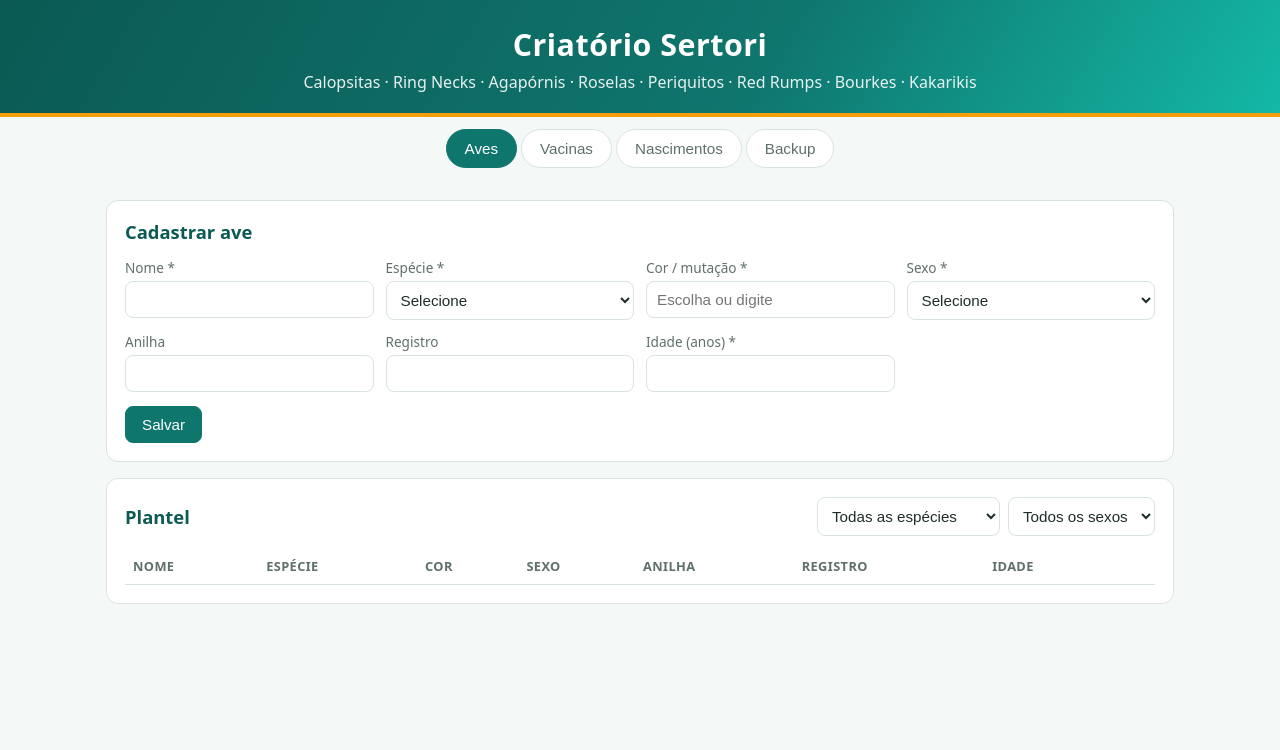
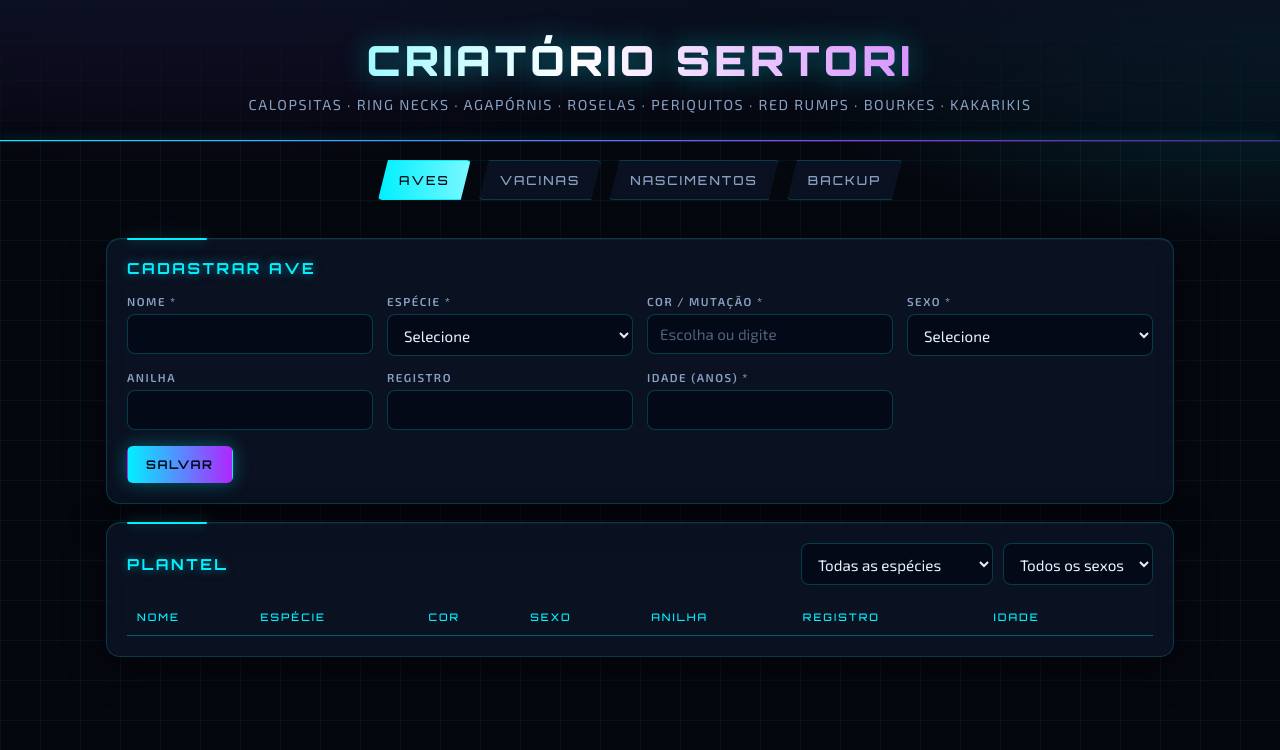
Before and after one commit to wilsonpiassineto87-cmyk/criatorio-sertori, a website: page public/index.html in a window 1280 px wide. Drawn offline with Linux system fonts and the light colour scheme; no server answers.

Commit message:
Visual futurista: tema escuro com neon, vidro e fontes Orbitron/Exo 2
Co-Authored-By: Claude Opus 5.5 <noreply@anthropic.com>
Claude-Session: https://claude.ai/code/session_019jkiGXHeo2X2UMu73zTH8f

```diff
--- a/public/index.html
+++ b/public/index.html
@@ -4,6 +4,9 @@
   <meta charset="UTF-8">
   <meta name="viewport" content="width=device-width, initial-scale=1.0">
   <title>Criatório Sertori</title>
+  <link rel="preconnect" href="https://fonts.googleapis.com">
+  <link rel="preconnect" href="https://fonts.gstatic.com" crossorigin>
+  <link rel="stylesheet" href="https://fonts.googleapis.com/css2?family=Orbitron:wght@500;700;900&family=Exo+2:wght@400;500;600&display=swap">
   <link rel="stylesheet" href="style.css">
 </head>
 <body>
--- a/public/style.css
+++ b/public/style.css
@@ -1,13 +1,19 @@
 :root {
-  --fundo: #f4f8f6;
-  --cartao: #ffffff;
-  --texto: #1f2d2a;
-  --suave: #5f706b;
-  --borda: #d8e3df;
-  --primaria: #0f766e;
-  --primaria-escura: #0b5a54;
-  --destaque: #f59e0b;
-  --perigo: #c2410c;
+  --fundo: #05070f;
+  --fundo-2: #0a1020;
+  --vidro: rgba(16, 26, 48, 0.55);
+  --vidro-forte: rgba(20, 32, 60, 0.75);
+  --texto: #e6f1ff;
+  --suave: #8aa0c2;
+  --borda: rgba(0, 240, 255, 0.18);
+  --neon: #00f0ff;
+  --neon-2: #b026ff;
+  --neon-3: #39ff9e;
+  --perigo: #ff3b6b;
+  --brilho: 0 0 12px rgba(0, 240, 255, 0.45), 0 0 32px rgba(0, 240, 255, 0.15);
+  --fonte-titulo: "Orbitron", system-ui, sans-serif;
+  --fonte-texto: "Exo 2", system-ui, -apple-system, "Segoe UI", Roboto, sans-serif;
+  color-scheme: dark;
 }
 
 * { box-sizing: border-box; }
@@ -15,136 +21,308 @@
 
 body {
   margin: 0;
-  font-family: system-ui, -apple-system, "Segoe UI", Roboto, sans-serif;
-  background: var(--fundo);
+  min-height: 100vh;
+  font-family: var(--fonte-texto);
   color: var(--texto);
+  background-color: var(--fundo);
+  background-image:
+    radial-gradient(ellipse 80% 50% at 15% -10%, rgba(176, 38, 255, 0.22), transparent 60%),
+    radial-gradient(ellipse 70% 50% at 100% 0%, rgba(0, 240, 255, 0.18), transparent 60%),
+    linear-gradient(rgba(0, 240, 255, 0.05) 1px, transparent 1px),
+    linear-gradient(90deg, rgba(0, 240, 255, 0.05) 1px, transparent 1px);
+  background-size: auto, auto, 40px 40px, 40px 40px;
+  background-attachment: fixed;
 }
 
+/* ==================== TOPO ==================== */
 .topo {
-  background: linear-gradient(120deg, var(--primaria-escura), var(--primaria) 60%, #14b8a6);
-  color: #fff;
-  padding: 24px 16px 20px;
+  position: relative;
+  padding: 34px 16px 28px;
   text-align: center;
-  border-bottom: 4px solid var(--destaque);
+  overflow: hidden;
+  border-bottom: 1px solid var(--borda);
+  background: linear-gradient(180deg, rgba(10, 16, 32, 0.9), rgba(5, 7, 15, 0.4));
 }
-.topo h1 { margin: 0; font-size: 1.9rem; letter-spacing: .5px; }
-.topo p { margin: 6px 0 0; opacity: .9; }
+.topo::after {
+  content: "";
+  position: absolute;
+  left: 0; right: 0; bottom: -1px;
+  height: 2px;
+  background: linear-gradient(90deg, transparent, var(--neon), var(--neon-2), transparent);
+  box-shadow: var(--brilho);
+  animation: varredura 6s linear infinite;
+  background-size: 200% 100%;
+}
+.topo h1 {
+  margin: 0;
+  font-family: var(--fonte-titulo);
+  font-weight: 900;
+  font-size: clamp(1.6rem, 5vw, 2.6rem);
+  letter-spacing: 4px;
+  text-transform: uppercase;
+  background: linear-gradient(90deg, var(--neon), #ffffff 45%, var(--neon-2));
+  -webkit-background-clip: text;
+  background-clip: text;
+  color: transparent;
+  filter: drop-shadow(0 0 14px rgba(0, 240, 255, 0.45));
+}
+.topo p {
+  margin: 10px 0 0;
+  color: var(--suave);
+  font-size: .9rem;
+  letter-spacing: 1.5px;
+  text-transform: uppercase;
+}
 
+@keyframes varredura {
+  from { background-position: 200% 0; }
+  to { background-position: -200% 0; }
+}
+
+/* ==================== ABAS ==================== */
 .abas {
   display: flex;
-  gap: 4px;
+  gap: 8px;
   justify-content: center;
   flex-wrap: wrap;
-  padding: 12px 16px 0;
+  padding: 18px 16px 0;
 }
 .aba {
+  font-family: var(--fonte-titulo);
+  font-size: .78rem;
+  letter-spacing: 2px;
+  text-transform: uppercase;
+  color: var(--suave);
+  background: var(--vidro);
   border: 1px solid var(--borda);
-  background: var(--cartao);
-  color: var(--suave);
-  padding: 10px 18px;
-  border-radius: 999px;
+  padding: 11px 20px;
+  border-radius: 4px;
   cursor: pointer;
-  font-size: .95rem;
+  clip-path: polygon(10px 0, 100% 0, calc(100% - 10px) 100%, 0 100%);
+  transition: color .2s, background .2s, box-shadow .2s;
+  backdrop-filter: blur(8px);
 }
-.aba.ativa { background: var(--primaria); color: #fff; border-color: var(--primaria); }
+.aba:hover { color: var(--neon); }
+.aba.ativa {
+  color: #001018;
+  background: linear-gradient(90deg, var(--neon), #7af8ff);
+  border-color: var(--neon);
+  box-shadow: var(--brilho);
+}
 
-main { max-width: 1100px; margin: 0 auto; padding: 16px; }
+main { max-width: 1100px; margin: 0 auto; padding: 20px 16px 40px; }
 
 .painel { display: none; }
-.painel.ativo { display: block; }
+.painel.ativo { display: block; animation: surgir .35s ease-out; }
 
+@keyframes surgir {
+  from { opacity: 0; transform: translateY(8px); }
+  to { opacity: 1; transform: none; }
+}
+
+/* ==================== CARTÕES ==================== */
 .cartao {
-  background: var(--cartao);
+  position: relative;
+  background: var(--vidro);
   border: 1px solid var(--borda);
-  border-radius: 12px;
-  padding: 18px;
-  margin-bottom: 16px;
+  border-radius: 14px;
+  padding: 20px;
+  margin-bottom: 18px;
+  backdrop-filter: blur(14px);
+  -webkit-backdrop-filter: blur(14px);
+  box-shadow: inset 0 1px 0 rgba(255, 255, 255, 0.04), 0 10px 40px rgba(0, 0, 0, 0.45);
 }
-.cartao h2 { margin: 0 0 14px; font-size: 1.15rem; color: var(--primaria-escura); }
+.cartao::before {
+  content: "";
+  position: absolute;
+  top: -1px; left: 20px;
+  width: 80px; height: 2px;
+  background: var(--neon);
+  box-shadow: var(--brilho);
+  border-radius: 2px;
+}
+.cartao h2 {
+  margin: 0 0 16px;
+  font-family: var(--fonte-titulo);
+  font-size: .95rem;
+  font-weight: 700;
+  letter-spacing: 2.5px;
+  text-transform: uppercase;
+  color: var(--neon);
+  text-shadow: 0 0 10px rgba(0, 240, 255, 0.5);
+}
+.cartao p { color: var(--suave); }
+code {
+  color: var(--neon-3);
+  background: rgba(57, 255, 158, 0.08);
+  padding: 2px 6px;
+  border-radius: 4px;
+}
 
+/* ==================== FORMULÁRIOS ==================== */
 .grade {
   display: grid;
   grid-template-columns: repeat(auto-fill, minmax(200px, 1fr));
-  gap: 12px;
+  gap: 14px;
 }
 .grade .largo { grid-column: 1 / -1; }
 
-label { display: flex; flex-direction: column; gap: 4px; font-size: .85rem; color: var(--suave); }
+label {
+  display: flex;
+  flex-direction: column;
+  gap: 6px;
+  font-size: .72rem;
+  font-weight: 600;
+  letter-spacing: 1.5px;
+  text-transform: uppercase;
+  color: var(--suave);
+}
 
 input, select {
-  padding: 9px 10px;
-  border: 1px solid var(--borda);
+  font-family: var(--fonte-texto);
+  font-size: .95rem;
+  padding: 10px 12px;
+  color: var(--texto);
+  background: rgba(3, 8, 20, 0.7);
+  border: 1px solid rgba(0, 240, 255, 0.22);
   border-radius: 8px;
-  font-size: .95rem;
-  background: #fff;
-  color: var(--texto);
+  transition: border-color .2s, box-shadow .2s;
+  text-transform: none;
+  letter-spacing: normal;
 }
-input:focus, select:focus { outline: 2px solid var(--primaria); outline-offset: -1px; }
+input::placeholder { color: #50607d; }
+input:focus, select:focus {
+  outline: none;
+  border-color: var(--neon);
+  box-shadow: 0 0 0 3px rgba(0, 240, 255, 0.15), var(--brilho);
+}
+select option { background: var(--fundo-2); color: var(--texto); }
 
-.acoes { display: flex; gap: 8px; flex-wrap: wrap; margin-top: 14px; align-items: center; }
+.acoes { display: flex; gap: 10px; flex-wrap: wrap; margin-top: 16px; align-items: center; }
 
+/* ==================== BOTÕES ==================== */
 .btn {
   display: inline-flex;
   align-items: center;
-  border: 1px solid var(--borda);
-  background: #fff;
-  color: var(--texto);
-  padding: 9px 16px;
-  border-radius: 8px;
+  gap: 6px;
+  font-family: var(--fonte-titulo);
+  font-size: .75rem;
+  font-weight: 700;
+  letter-spacing: 1.5px;
+  text-transform: uppercase;
+  color: var(--neon);
+  background: transparent;
+  border: 1px solid var(--neon);
+  padding: 10px 18px;
+  border-radius: 6px;
   cursor: pointer;
-  font-size: .95rem;
+  transition: background .2s, box-shadow .2s, color .2s;
 }
-.btn.primario { background: var(--primaria); border-color: var(--primaria); color: #fff; }
-.btn.primario:hover { background: var(--primaria-escura); }
-.btn.pequeno { padding: 4px 10px; font-size: .8rem; }
-.btn.perigo { color: var(--perigo); border-color: #f3c3ae; }
+.btn:hover { background: rgba(0, 240, 255, 0.1); box-shadow: var(--brilho); }
+.btn.primario {
+  color: #001018;
+  background: linear-gradient(90deg, var(--neon), var(--neon-2));
+  border-color: transparent;
+  box-shadow: 0 0 18px rgba(0, 240, 255, 0.35);
+}
+.btn.primario:hover { box-shadow: 0 0 26px rgba(0, 240, 255, 0.6), 0 0 40px rgba(176, 38, 255, 0.35); }
+.btn.pequeno { padding: 5px 11px; font-size: .62rem; }
+.btn.perigo { color: var(--perigo); border-color: rgba(255, 59, 107, 0.6); }
+.btn.perigo:hover { background: rgba(255, 59, 107, 0.12); box-shadow: 0 0 14px rgba(255, 59, 107, 0.45); }
 
-.filtros { display: flex; gap: 8px; flex-wrap: wrap; align-items: center; margin-bottom: 12px; }
+/* ==================== TABELAS ==================== */
+.filtros { display: flex; gap: 10px; flex-wrap: wrap; align-items: center; margin-bottom: 14px; }
 .filtros h2 { margin: 0 auto 0 0; }
 
 .tabela-rolagem { overflow-x: auto; }
-table { width: 100%; border-collapse: collapse; font-size: .9rem; }
-th, td { text-align: left; padding: 9px 8px; border-bottom: 1px solid var(--borda); white-space: nowrap; }
-th { color: var(--suave); font-weight: 600; font-size: .8rem; text-transform: uppercase; letter-spacing: .4px; }
+table { width: 100%; border-collapse: collapse; font-size: .92rem; }
+th, td { text-align: left; padding: 11px 10px; white-space: nowrap; }
+th {
+  font-family: var(--fonte-titulo);
+  font-size: .65rem;
+  font-weight: 500;
+  letter-spacing: 2px;
+  text-transform: uppercase;
+  color: var(--neon);
+  border-bottom: 1px solid rgba(0, 240, 255, 0.35);
+}
+td { border-bottom: 1px solid rgba(0, 240, 255, 0.08); }
+tbody tr { transition: background .15s; }
+tbody tr:hover { background: rgba(0, 240, 255, 0.06); }
+td small { color: var(--suave); }
 td.botoes { text-align: right; }
 td.botoes .btn { margin-left: 4px; }
-.vazio { color: var(--suave); text-align: center; padding: 20px; }
+.vazio { color: var(--suave); text-align: center; padding: 26px; letter-spacing: 1px; }
 
-.cor-chip { display: inline-flex; align-items: center; gap: 6px; }
+.cor-chip { display: inline-flex; align-items: center; gap: 8px; }
 .cor-bolinha {
-  width: 14px; height: 14px; border-radius: 50%;
-  border: 1px solid rgba(0,0,0,.2);
+  width: 13px; height: 13px;
+  border-radius: 50%;
   display: inline-block;
+  border: 1px solid rgba(255, 255, 255, 0.35);
+  box-shadow: 0 0 8px rgba(255, 255, 255, 0.25);
 }
 
+/* ==================== RESUMO ==================== */
 .resumo {
   display: grid;
   grid-template-columns: repeat(auto-fit, minmax(150px, 1fr));
-  gap: 12px;
-  margin-bottom: 16px;
+  gap: 14px;
+  margin-bottom: 18px;
 }
 .resumo .item {
-  background: var(--cartao);
+  position: relative;
+  padding: 14px 16px;
+  background: var(--vidro);
   border: 1px solid var(--borda);
-  border-left: 4px solid var(--destaque);
-  border-radius: 10px;
-  padding: 12px 14px;
+  border-radius: 12px;
+  backdrop-filter: blur(12px);
+  overflow: hidden;
 }
-.resumo .numero { font-size: 1.6rem; font-weight: 700; color: var(--primaria-escura); }
-.resumo .rotulo { font-size: .8rem; color: var(--suave); }
+.resumo .item::after {
+  content: "";
+  position: absolute;
+  inset: auto 0 0 0;
+  height: 2px;
+  background: linear-gradient(90deg, var(--neon), var(--neon-2));
+  opacity: .8;
+}
+.resumo .numero {
+  font-family: var(--fonte-titulo);
+  font-size: 1.8rem;
+  font-weight: 700;
+  color: var(--texto);
+  text-shadow: 0 0 12px rgba(0, 240, 255, 0.6);
+}
+.resumo .rotulo {
+  margin-top: 2px;
+  font-size: .7rem;
+  letter-spacing: 1.5px;
+  text-transform: uppercase;
+  color: var(--suave);
+}
 
 .aviso { color: var(--perigo); font-size: .85rem; }
 
+/* ==================== AVISOS ==================== */
 .toast {
   position: fixed;
-  bottom: 20px;
+  bottom: 22px;
   left: 50%;
   transform: translateX(-50%);
-  background: var(--texto);
-  color: #fff;
-  padding: 10px 18px;
+  max-width: calc(100% - 32px);
+  padding: 12px 20px;
+  font-weight: 600;
+  letter-spacing: .5px;
+  color: var(--texto);
+  background: var(--vidro-forte);
+  border: 1px solid var(--neon);
   border-radius: 8px;
-  box-shadow: 0 4px 16px rgba(0,0,0,.2);
-  max-width: calc(100% - 32px);
+  backdrop-filter: blur(12px);
+  box-shadow: var(--brilho);
 }
-.toast.erro { background: var(--perigo); }
+.toast.erro { border-color: var(--perigo); box-shadow: 0 0 18px rgba(255, 59, 107, 0.5); }
+
+@media (prefers-reduced-motion: reduce) {
+  .topo::after, .painel.ativo { animation: none; }
+}
```
